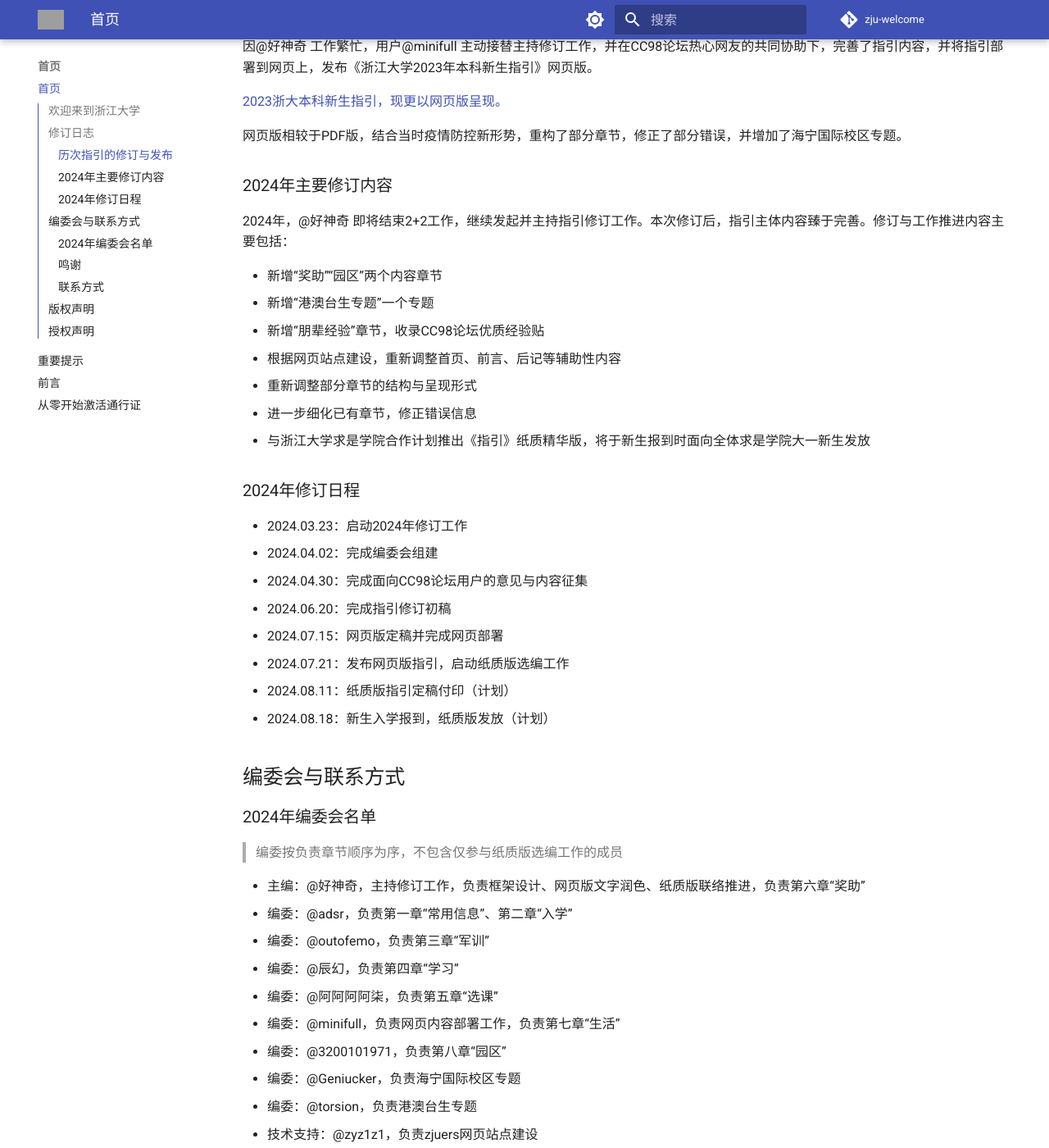
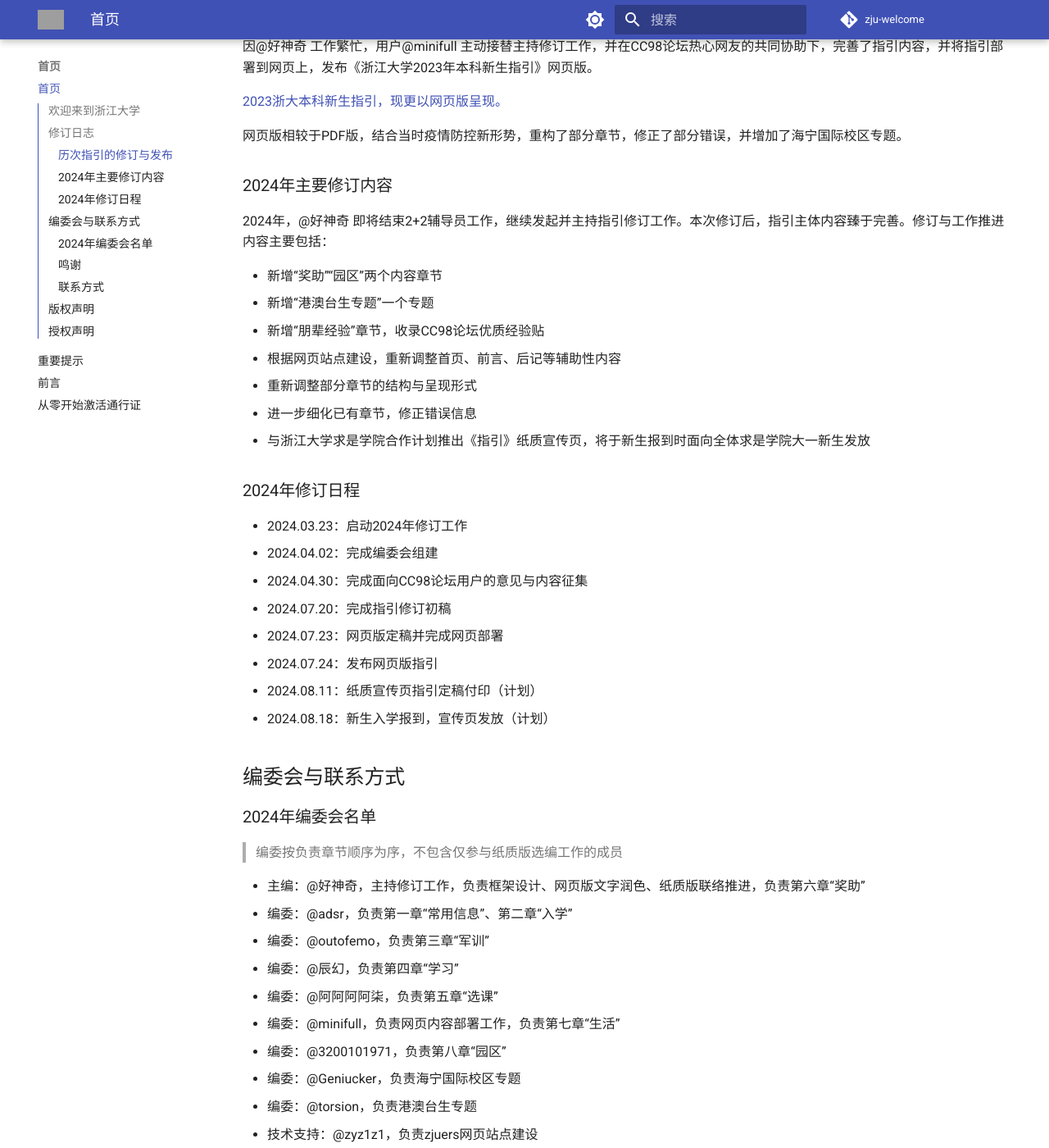
Before and after one commit to mini-full/zju-welcome, an MkDocs documentation site: the page built from docs/index.md, in a window 1280 px wide and 1400 px high, scrolled down 1728 px. Shown: the whole window at 82% size. Built offline with MkDocs 1.6.1 and Material for MkDocs 9.7.7, drawn with Linux system fonts in a browser that asks for light colours; comment, search, counter and statistics services are not loaded; some of the changed text lies outside the part shown; grey boxes are pictures that could not be loaded.

Commit message:
Update index.md (#69)
* Update index.md

修改了修订日志等地方的文字表述

* sync with index.md

---------

Co-authored-by: Kaixuan Wang <53207038+mini-full@users.noreply.github.com>

```diff
--- a/docs/index.md
+++ b/docs/index.md
@@ -70,7 +70,7 @@ modified: '2024-06-05T18:59:45.752Z'
 
 ### 2024年主要修订内容
 
-  2024年，@好神奇 即将结束2+2工作，继续发起并主持指引修订工作。本次修订后，指引主体内容臻于完善。修订与工作推进内容主要包括：
+  2024年，@好神奇 即将结束2+2辅导员工作，继续发起并主持指引修订工作。本次修订后，指引主体内容臻于完善。修订与工作推进内容主要包括：
 
 - 新增“奖助”“园区”两个内容章节
 - 新增“港澳台生专题”一个专题
@@ -78,18 +78,18 @@ modified: '2024-06-05T18:59:45.752Z'
 - 根据网页站点建设，重新调整首页、前言、后记等辅助性内容
 - 重新调整部分章节的结构与呈现形式
 - 进一步细化已有章节，修正错误信息
-- 与浙江大学求是学院合作计划推出《指引》纸质精华版，将于新生报到时面向全体求是学院大一新生发放
+- 与浙江大学求是学院合作计划推出《指引》纸质宣传页，将于新生报到时面向全体求是学院大一新生发放
 
 ### 2024年修订日程
 
 - 2024.03.23：启动2024年修订工作
 - 2024.04.02：完成编委会组建
 - 2024.04.30：完成面向CC98论坛用户的意见与内容征集
-- 2024.06.20：完成指引修订初稿
-- 2024.07.15：网页版定稿并完成网页部署
-- 2024.07.21：发布网页版指引，启动纸质版选编工作
-- 2024.08.11：纸质版指引定稿付印（计划）
-- 2024.08.18：新生入学报到，纸质版发放（计划）
+- 2024.07.20：完成指引修订初稿
+- 2024.07.23：网页版定稿并完成网页部署
+- 2024.07.24：发布网页版指引
+- 2024.08.11：纸质宣传页指引定稿付印（计划）
+- 2024.08.18：新生入学报到，宣传页发放（计划）
 
 ## 编委会与联系方式
 
@@ -146,4 +146,4 @@ modified: '2024-06-05T18:59:45.752Z'
 
 - 授权**浙江大学求是学院**使用《指引》所有内容及素材源文件
 
-  该授权仅用于组织开展2024年新生指引纸质版选编工作，允许其根据实际需要在纸质版指引中进行内容与表述的调整修改，但相关修改不得违背客观事实，不得违背新生指引 **“以提供本科新生需要的客观信息为主要目的”** 的编写和修订原则。
+  该授权仅用于组织开展2024年新生指引纸质宣传页设计与制作，允许其根据实际需要进行内容与表述的调整修改，但相关修改不得违背客观事实，不得违背新生指引 **“以提供本科新生需要的客观信息为主要目的”** 的编写和修订原则。
```
Also changed, not shown: other parts of docs/index.md (+1 -1 lines), README.md (+8 -15 lines).
